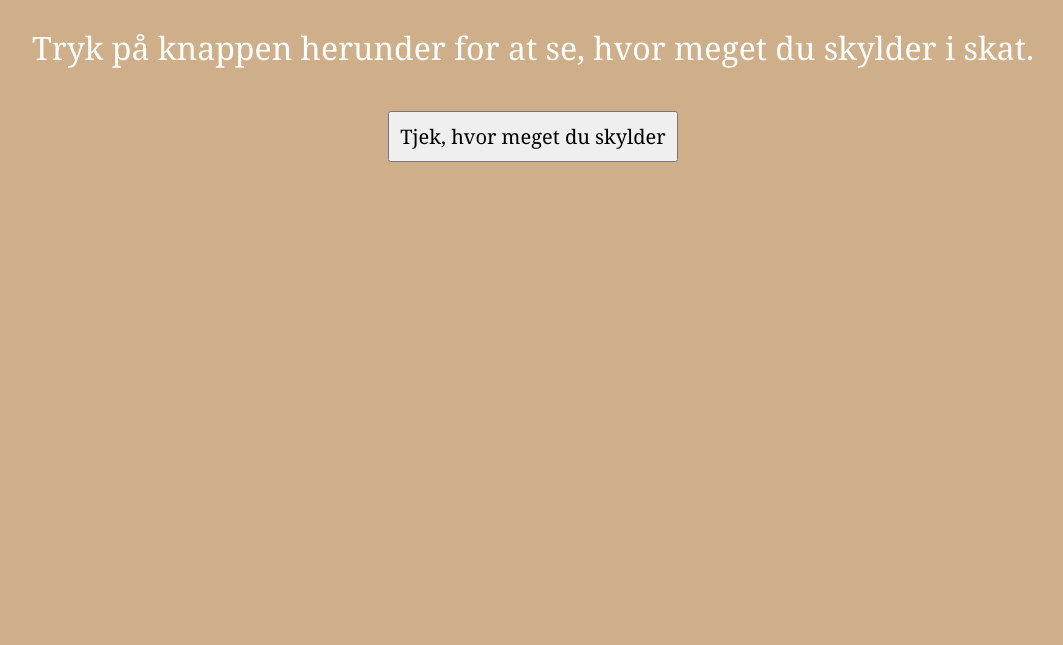
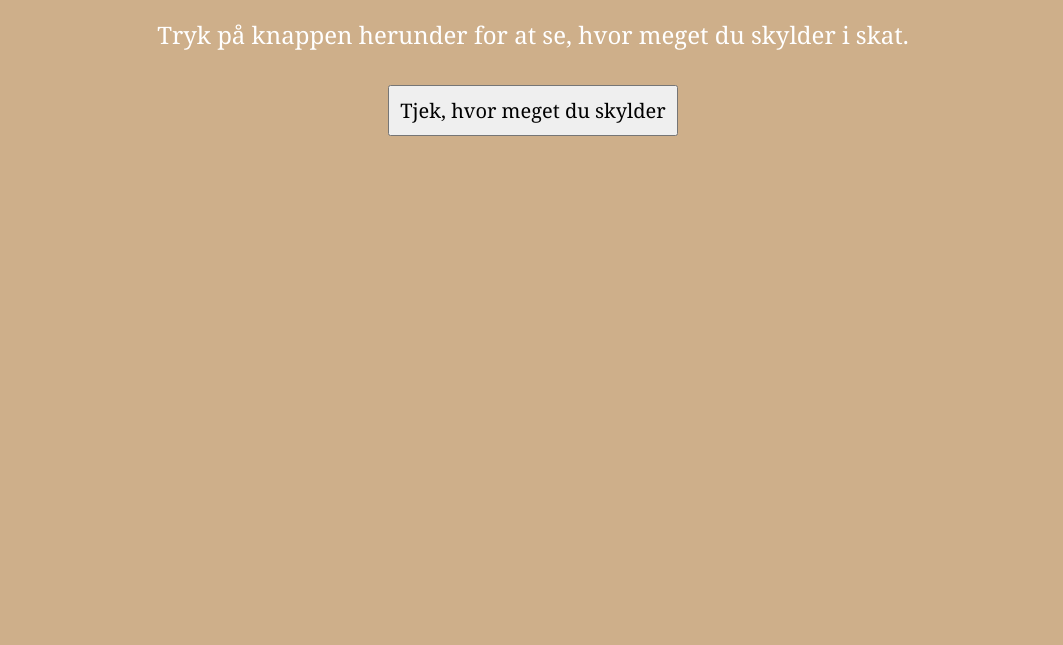
Before and after one commit to Slavensky/gaeld-til-skat, a plain HTML site: page index.html in a window 1280 px wide. Shown: the part 155-800 px from the top of the page, without its empty margins (107-1170 px from the left). Drawn offline with Linux system fonts and the light colour scheme.

Commit message:
Add files via upload

```diff
--- a/style.css
+++ b/style.css
@@ -13,7 +13,7 @@ h1 {
 
 p {
     color: #FFF !important;
-    font-size: 2em;
+    font-size: 1.5em;
     padding-top: 10px;
     width: 100%;
     font-family: Georgia;
@@ -29,4 +29,5 @@ p {
     font-family: Georgia, 'Times New Roman', Times, serif;
     font-size: 20px;
     padding: 10px;
+    color: black !important;
 }
```
